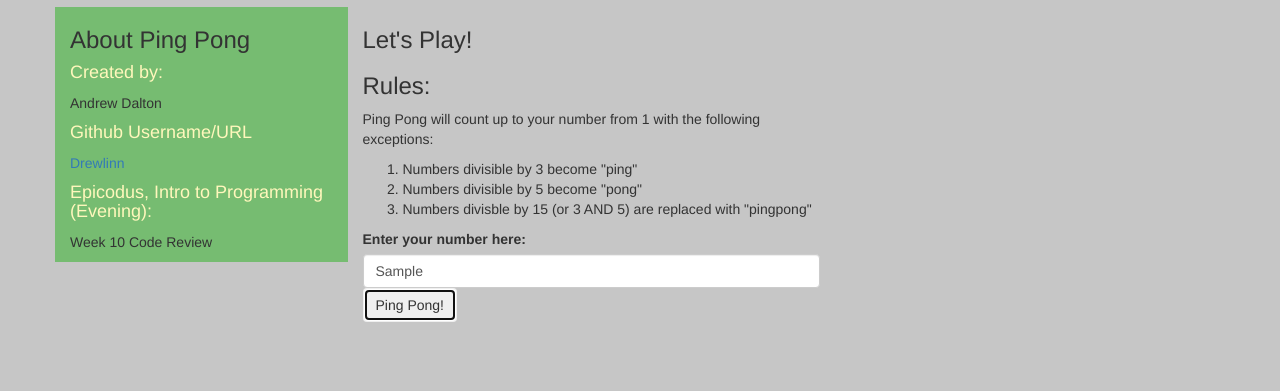
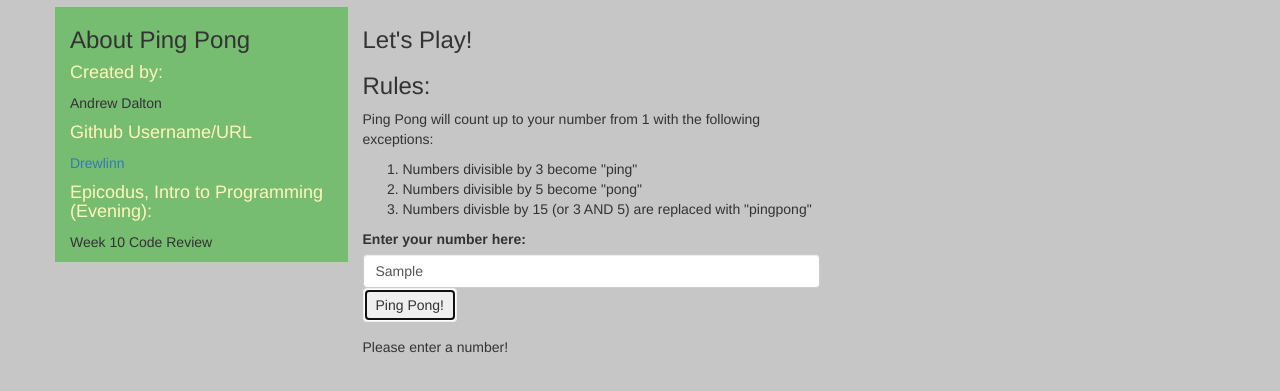
Before and after one commit to drewlinn/PingPong, a plain HTML site: page index.html in a window 1280 px wide. Both pictures are taken after typing "Sample" into the empty fields and a click on the button "Ping Pong!". Shown: the part 63-454 px from the top of the page. Drawn offline with Linux system fonts and the light colour scheme.

Commit message:
implement 'Number.isInteger' method in else/if statement to verify user input is an integer.

```diff
--- a/css/styles.css
+++ b/css/styles.css
@@ -12,3 +12,7 @@ h1 {
 body {
   background-color: #c6c6c6;
 }
+
+#NaN  {
+  display: none;
+}
--- a/index.html
+++ b/index.html
@@ -42,6 +42,9 @@
             <ul id="pingpong">
 
             </ul>
+            <div id="NaN">
+              Please enter a number!
+            </div>
           </form>
         </div>
       </div>
--- a/js/scripts.js
+++ b/js/scripts.js
@@ -7,5 +7,8 @@ $(document).ready(function(event){
     event.preventDefault();
     var userInput = parseInt($("input#userInput").val());
     console.log(userInput);
+    if (Number.isInteger(userInput) === false ) {
+      $("#NaN").show();
+    };
   });
 });
```
